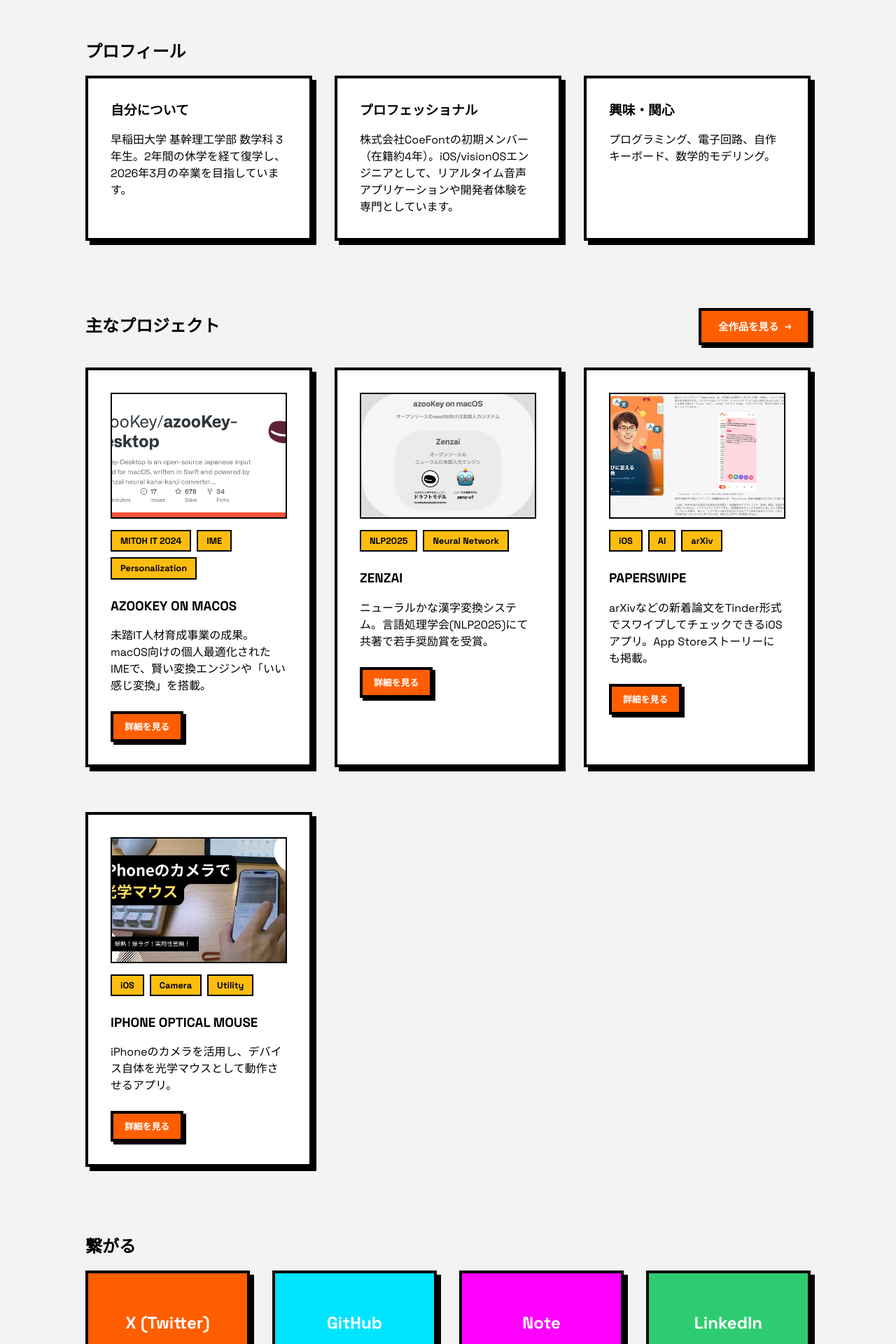
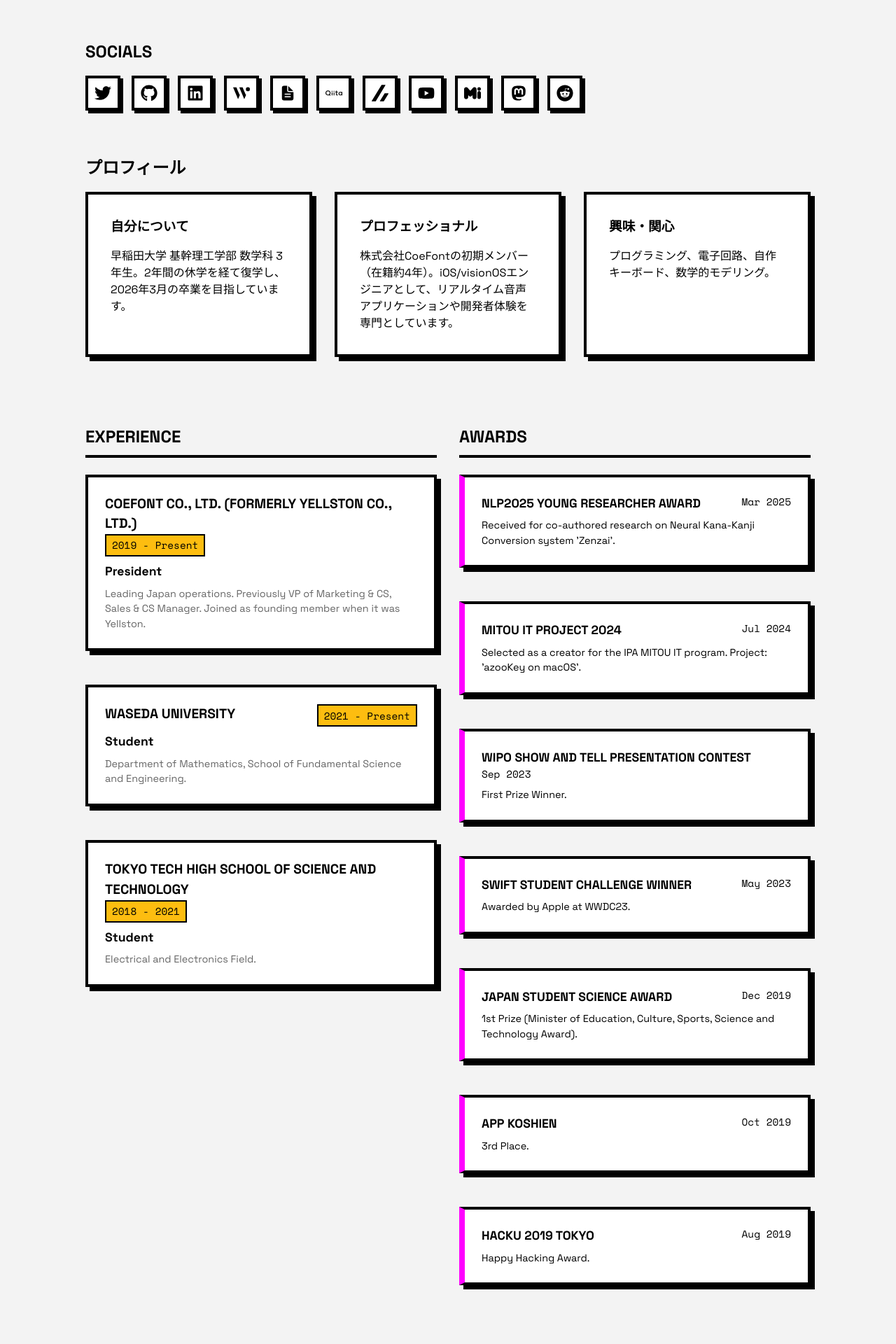
Before and after one commit to nyanko3141592/mypage-v2, a React (Vite) app: page / in a window 1280 px wide. Shown: the part 720-2640 px from the top of the page at 70% size. Built offline with nearby package versions, Linux system fonts and the light colour scheme.

Commit message:
feat: integrate profile details and social links into Home page and remove dedicated links page

```diff
--- a/package.json
+++ b/package.json
@@ -15,6 +15,7 @@
     "papaparse": "^5.5.3",
     "react": "^19.2.0",
     "react-dom": "^19.2.0",
+    "react-icons": "^5.5.0",
     "react-markdown": "^10.1.0",
     "react-router-dom": "^7.11.0",
     "remark-gfm": "^4.0.1"
--- a/src/App.jsx
+++ b/src/App.jsx
@@ -8,7 +8,6 @@
 import TweetsPage from './pages/Tweets'
 import BlogPage from './pages/Blog'
 import BlogPostPage from './pages/BlogPost'
-import LinksPage from './pages/Links'
 import { translations } from './data/translations'
 
 function App() {
@@ -26,7 +25,6 @@
         <Route path="/x/:year" element={<TweetsPage lang={lang} t={t} />} />
         <Route path="/blog" element={<BlogPage t={t} />} />
         <Route path="/blog/:slug" element={<BlogPostPage t={t} />} />
-        <Route path="/links" element={<LinksPage t={t} />} />
       </Routes>
       <ProjectModal work={selectedWork} lang={lang} t={t} onClose={() => setSelectedWork(null)} />
       <footer style={{ marginTop: '4rem' }}>
@@ -36,7 +34,6 @@
             <Link to="/x" style={{ textDecoration: 'underline', color: 'black', fontWeight: '800' }}>/x</Link>
             <Link to="/works" style={{ textDecoration: 'underline', color: 'black', fontWeight: '800' }}>/works</Link>
             <Link to="/blog" style={{ textDecoration: 'underline', color: 'black', fontWeight: '800' }}>/blog</Link>
-            <Link to="/links" style={{ textDecoration: 'underline', color: 'black', fontWeight: '800' }}>/links</Link>
           </div>
         </div>
       </footer>
--- a/src/data/links.js
+++ b/src/data/links.js
@@ -3,7 +3,6 @@
         category: "Profile",
         items: [
             { name: "X (Twitter)", url: "https://twitter.com/nya3_neko2", icon: "twitter" },
-            { name: "Instagram", url: "https://instagram.com/naoki_t_cat", icon: "instagram" },
             { name: "GitHub", url: "https://github.com/nyanko3141592", icon: "github" },
             { name: "LinkedIn", url: "https://linkedin.com/in/naoki-takahashi-143774225", icon: "linkedin" },
             { name: "Wantedly", url: "https://www.wantedly.com/id/naoki_takahashi_314", icon: "wantedly" },
--- /dev/null
+++ b/src/data/profile.js
@@ -0,0 +1,58 @@
+export const workExperience = [
+    {
+        company: "CoeFont Co., Ltd. (formerly Yellston Co., Ltd.)",
+        role: "President",
+        period: "2019 - Present",
+        description: "Leading Japan operations. Previously VP of Marketing & CS, Sales & CS Manager. Joined as founding member when it was Yellston.",
+    },
+    {
+        company: "Waseda University",
+        role: "Student",
+        period: "2021 - Present",
+        description: "Department of Mathematics, School of Fundamental Science and Engineering.",
+    },
+    {
+        company: "Tokyo Tech High School of Science and Technology",
+        role: "Student",
+        period: "2018 - 2021",
+        description: "Electrical and Electronics Field.",
+    }
+]
+
+export const awards = [
+    {
+        title: "NLP2025 Young Researcher Award",
+        date: "Mar 2025",
+        description: "Received for co-authored research on Neural Kana-Kanji Conversion system 'Zenzai'."
+    },
+    {
+        title: "MITOU IT Project 2024",
+        date: "Jul 2024",
+        description: "Selected as a creator for the IPA MITOU IT program. Project: 'azooKey on macOS'."
+    },
+    {
+        title: "WIPO Show and Tell Presentation Contest",
+        date: "Sep 2023",
+        description: "First Prize Winner."
+    },
+    {
+        title: "Swift Student Challenge Winner",
+        date: "May 2023",
+        description: "Awarded by Apple at WWDC23."
+    },
+    {
+        title: "Japan Student Science Award",
+        date: "Dec 2019",
+        description: "1st Prize (Minister of Education, Culture, Sports, Science and Technology Award)."
+    },
+    {
+        title: "App Koshien",
+        date: "Oct 2019",
+        description: "3rd Place."
+    },
+    {
+        title: "HackU 2019 Tokyo",
+        date: "Aug 2019",
+        description: "Happy Hacking Award."
+    }
+]
--- a/src/data/works.js
+++ b/src/data/works.js
@@ -116,5 +116,60 @@
         descEn: "A custom tool for efficiently digitalizing and recording lecture notes, especially for mathematics.",
         image: null,
         twitterId: "2001091428571865400"
+    },
+    {
+        id: "oshaberi-hiroyuki",
+        title: "おしゃべりひろゆきメーカー",
+        category: "Software",
+        tags: ["CoeFont", "AI", "Viral"],
+        descJa: "ひろゆき氏のAI音声で好きな言葉を喋らせることができるジェネレーター。CoeFontの技術を活用。",
+        descEn: "A generator that lets you make Hiroyuki's AI voice say anything. Powered by CoeFont technology.",
+        image: null,
+        twitterId: null,
+        url: "https://hiroyuki.coefont.cloud/hiroyuki"
+    },
+    {
+        id: "quick-calendar",
+        title: "QuickCalendar",
+        category: "Software",
+        tags: ["iOS", "Productivity"],
+        descJa: "素早く予定を入力・確認できるiOSカレンダーアプリ。",
+        descEn: "iOS calendar app for quick schedule entry and viewing.",
+        image: null,
+        twitterId: null,
+        url: "https://apps.apple.com/jp/app/quickcalendar/id6739865507"
+    },
+    {
+        id: "digital-hourglass",
+        title: "DigitalHourglass",
+        category: "Software",
+        tags: ["iOS", "Utility"],
+        descJa: "デジタル砂時計アプリ。",
+        descEn: "Digital hourglass app for iOS.",
+        image: null,
+        twitterId: null,
+        url: "https://apps.apple.com/us/app/digitalhourglass/id6642703958"
+    },
+    {
+        id: "shukatsu-pocket",
+        title: "就活ポケット",
+        category: "Software",
+        tags: ["iOS", "Job Hunting"],
+        descJa: "就職活動のスケジュールやメモを管理するアプリ。",
+        descEn: "App for managing job hunting schedules and notes.",
+        image: null,
+        twitterId: null,
+        url: "https://apps.apple.com/us/app/%E5%B0%B1%E6%B4%BB%E3%83%9D%E3%82%B1%E3%83%83%E3%83%88/id6599845519"
+    },
+    {
+        id: "aistylist",
+        title: "AiStylist",
+        category: "Software",
+        tags: ["AI", "Media"],
+        descJa: "ニュースも日常も、私らしい視点で。",
+        descEn: "News and daily life from a personal perspective.",
+        image: null,
+        twitterId: null,
+        url: "https://aistylist.jp/"
     }
 ]
--- a/src/pages/Home.jsx
+++ b/src/pages/Home.jsx
@@ -1,17 +1,58 @@
-import React from 'react'
+import React, { useEffect, useState } from 'react'
 import { Link } from 'react-router-dom'
+import { FaTwitter, FaGithub, FaLinkedin, FaYoutube, FaReddit, FaMastodon } from 'react-icons/fa'
+import { SiWantedly, SiQiita, SiZenn, SiMisskey } from 'react-icons/si'
+import { IoDocumentText } from 'react-icons/io5' // For Note as there isn't a direct SiNote icon always available
 import profileIcon from '../assets/icon.svg'
 import { allWorksData } from '../data/works'
+import { linksData } from '../data/links'
+import { workExperience, awards } from '../data/profile'
+import { getPosts } from '../utils/posts'
 import ProjectImage from '../components/ProjectImage'
 
 function HomePage({ lang, t, onWorkClick }) {
-    const featured = allWorksData.slice(0, 4)
-    const socials = [
-        { name: "X (Twitter)", url: "https://twitter.com/nya3_neko2", color: "var(--primary-color)" },
-        { name: "GitHub", url: "https://github.com/nyanko3141592", color: "var(--secondary-color)" },
-        { name: "Note", url: "https://note.com/electrical_cat", color: "var(--accent-color)" },
-        { name: "LinkedIn", url: "https://www.linkedin.com/in/naoki-takahashi-143774225/", color: "var(--green)" }
+    // Blog posts state
+    const [recentPosts, setRecentPosts] = useState([])
+
+    useEffect(() => {
+        getPosts().then(posts => {
+            setRecentPosts(posts.slice(0, 3))
+        })
+    }, [])
+
+    // Select featured works manually or top N
+    // Prioritize visual/high-impact ones: azooKey, Zenzai, PaperSwipe, Hiroyuki, CoeFont, KeySpec
+    const featuredIds = ["azookey-macos", "zenzai", "paperswipe", "oshaberi-hiroyuki", "coefont-interpreter", "keyspec-gen"]
+    const featured = allWorksData.filter(w => featuredIds.includes(w.id))
+
+    // Define social links order explicitly
+    const targetSocials = [
+        "X (Twitter)", "GitHub", "LinkedIn", "Wantedly",
+        "Note", "Qiita", "Zenn",
+        "YouTube", "Misskey.io", "Mastodon", "Reddit"
     ]
+
+    // Icon mapping
+    const iconMap = {
+        "X (Twitter)": <FaTwitter size={24} />,
+        "GitHub": <FaGithub size={24} />,
+        "LinkedIn": <FaLinkedin size={24} />,
+        "Wantedly": <SiWantedly size={24} />,
+        "Note": <IoDocumentText size={24} />,
+        "Qiita": <SiQiita size={24} />,
+        "Zenn": <SiZenn size={24} />,
+        "YouTube": <FaYoutube size={24} />,
+        "Misskey.io": <SiMisskey size={24} />,
+        "Mastodon": <FaMastodon size={24} />,
+        "Reddit": <FaReddit size={24} />
+    }
+
+    // Flatten links and sort based on targetSocials
+    const allLinksFlat = linksData.flatMap(c => c.items)
+    const socialLinks = targetSocials.map(name => {
+        const item = allLinksFlat.find(i => i.name === name)
+        return item ? { ...item, iconComponent: iconMap[name] } : null
+    }).filter(Boolean)
 
     return (
         <div>
@@ -41,6 +82,18 @@
                     </p>
                     <a href="https://note.com/electrical_cat/n/n34039325f3a2" target="_blank" rel="noopener noreferrer" className="brutal-btn">2025 Recap</a>
                 </div>
+
+                <section style={{ margin: '4rem 0' }}>
+                    <h2>Socials</h2>
+                    <div style={{ display: 'flex', flexWrap: 'wrap', gap: '1rem' }}>
+                        {socialLinks.map(item => (
+                            <a key={item.name} href={item.url} target="_blank" rel="noopener noreferrer" className="brutal-btn" style={{ padding: '0.5rem', display: 'flex', alignItems: 'center', justifyContent: 'center', minWidth: '50px', minHeight: '50px', background: 'white', color: 'black' }} title={item.name}>
+                                {item.iconComponent}
+                            </a>
+                        ))}
+                    </div>
+                </section>
+
                 <section style={{ margin: '4rem 0' }}>
                     <h2>{t.profile}</h2>
                     <div className="grid">
@@ -49,6 +102,41 @@
                         <div className="brutal-card"><h3>{t.interestsTitle}</h3><p>{t.interestsDesc}</p></div>
                     </div>
                 </section>
+
+                <section style={{ margin: '4rem 0' }}>
+                    <div className="grid" style={{ gridTemplateColumns: 'repeat(auto-fit, minmax(300px, 1fr))', gap: '2rem' }}>
+                        <div>
+                            <h2 style={{ borderBottom: '4px solid black', paddingBottom: '0.5rem', marginBottom: '1.5rem' }}>Experience</h2>
+                            <div style={{ display: 'flex', flexDirection: 'column', gap: '1rem' }}>
+                                {workExperience.map((job, i) => (
+                                    <div key={i} className="brutal-card" style={{ padding: '1.5rem' }}>
+                                        <div style={{ display: 'flex', justifyContent: 'space-between', alignItems: 'flex-start', marginBottom: '0.5rem', flexWrap: 'wrap' }}>
+                                            <h3 style={{ margin: 0, fontSize: '1.2rem' }}>{job.company}</h3>
+                                            <span style={{ fontFamily: 'var(--font-mono)', fontSize: '0.9rem', background: 'var(--yellow)', padding: '0.2rem 0.5rem', border: '2px solid black' }}>{job.period}</span>
+                                        </div>
+                                        <div style={{ fontSize: '1.1rem', fontWeight: 'bold', marginBottom: '0.5rem' }}>{job.role}</div>
+                                        <p style={{ margin: 0, fontSize: '0.9rem', color: '#666' }}>{job.description}</p>
+                                    </div>
+                                ))}
+                            </div>
+                        </div>
+                        <div>
+                            <h2 style={{ borderBottom: '4px solid black', paddingBottom: '0.5rem', marginBottom: '1.5rem' }}>Awards</h2>
+                            <div style={{ display: 'flex', flexDirection: 'column', gap: '1rem' }}>
+                                {awards.map((award, i) => (
+                                    <div key={i} className="brutal-card" style={{ padding: '1.5rem', borderLeft: '8px solid var(--accent-color)' }}>
+                                        <div style={{ display: 'flex', justifyContent: 'space-between', alignItems: 'flex-start', marginBottom: '0.5rem', flexWrap: 'wrap' }}>
+                                            <h3 style={{ margin: 0, fontSize: '1.1rem' }}>{award.title}</h3>
+                                            <span style={{ fontFamily: 'var(--font-mono)', fontSize: '0.9rem' }}>{award.date}</span>
+                                        </div>
+                                        <p style={{ margin: 0, fontSize: '0.9rem' }}>{award.description}</p>
+                                    </div>
+                                ))}
+                            </div>
+                        </div>
+                    </div>
+                </section>
+
                 <section style={{ margin: '4rem 0' }}>
                     <div style={{ display: 'flex', justifyContent: 'space-between', alignItems: 'center', marginBottom: '2rem' }}>
                         <h2 style={{ marginBottom: 0 }}>{t.projectsTitle}</h2>
@@ -66,24 +154,29 @@
                         ))}
                     </div>
                 </section>
-                <section style={{ margin: '4rem 0' }}>
-                    <h2>{t.connect}</h2>
-                    <div className="grid" style={{ gridTemplateColumns: 'repeat(auto-fit, minmax(200px, 1fr))' }}>
-                        {socials.map((s, i) => (
-                            <a key={i} href={s.url} target="_blank" rel="noopener noreferrer" className="brutal-card" style={{ textAlign: 'center', background: s.color, color: 'white', display: 'flex', flexDirection: 'column', justifyContent: 'center', minHeight: '150px' }}>
-                                <span style={{ fontSize: '1.5rem', fontWeight: '800' }}>{s.name}</span>
-                            </a>
-                        ))}
-                    </div>
-                </section>
+
                 <section style={{ margin: '4rem 0' }}>
                     <h2>{t.blogTitle}</h2>
-                    <div className="brutal-card">
-                        <p>{t.blogComing}</p>
-                        <div style={{ marginTop: '1rem', display: 'flex', gap: '1rem', flexWrap: 'wrap' }}>
-                            <Link to="/blog" className="brutal-btn">{t.readBlog}</Link>
-                            <a href="https://note.com/electrical_cat" target="_blank" rel="noopener noreferrer" className="brutal-btn" style={{ background: 'white', color: 'black' }}>{t.visitNote}</a>
+                    {recentPosts.length > 0 ? (
+                        <div className="grid">
+                            {recentPosts.map(post => (
+                                <Link key={post.slug} to={`/blog/${post.slug}`} className="brutal-card" style={{ textDecoration: 'none', color: 'black' }}>
+                                    <span style={{ fontSize: '0.9rem', fontFamily: 'var(--font-mono)', color: '#666' }}>{new Date(post.date).toLocaleDateString()}</span>
+                                    <h3 style={{ margin: '0.5rem 0', fontSize: '1.2rem' }}>{post.title}</h3>
+                                    <div style={{ marginTop: '0.5rem' }}>
+                                        {post.tags && post.tags.slice(0, 2).map(tag => (
+                                            <span key={tag} style={{ fontSize: '0.7rem', border: '1px solid black', padding: '0.1rem 0.3rem', marginRight: '0.3rem', borderRadius: '4px' }}>{tag}</span>
+                                        ))}
+                                    </div>
+                                </Link>
+                            ))}
                         </div>
+                    ) : (
+                        <div className="brutal-card"><p>{t.blogComing}</p></div>
+                    )}
+                    <div style={{ marginTop: '2rem', display: 'flex', gap: '1rem', flexWrap: 'wrap' }}>
+                        <Link to="/blog" className="brutal-btn">{t.readBlog}</Link>
+                        <a href="https://note.com/electrical_cat" target="_blank" rel="noopener noreferrer" className="brutal-btn" style={{ background: 'white', color: 'black' }}>{t.visitNote}</a>
                     </div>
                 </section>
             </main>
```
Also changed, not shown: 1 other file (tests, documents, lock files or other folders).
